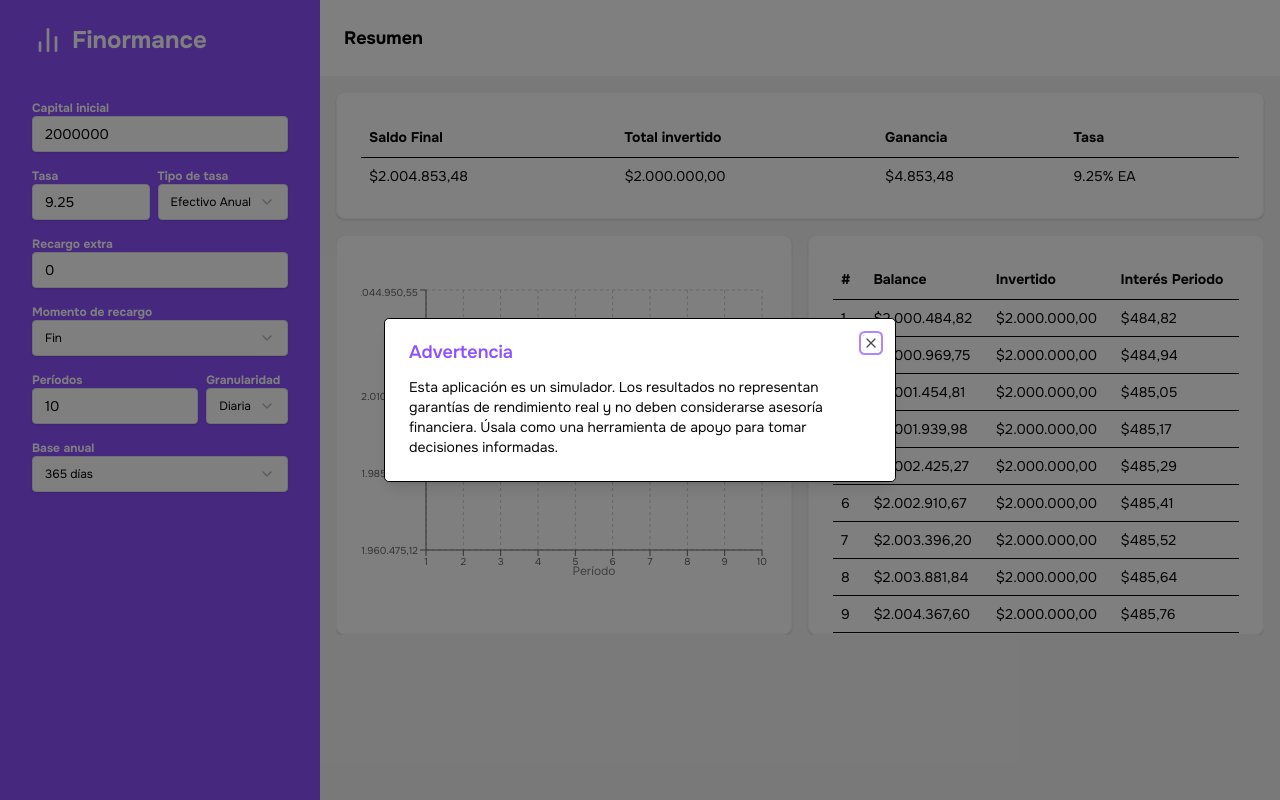
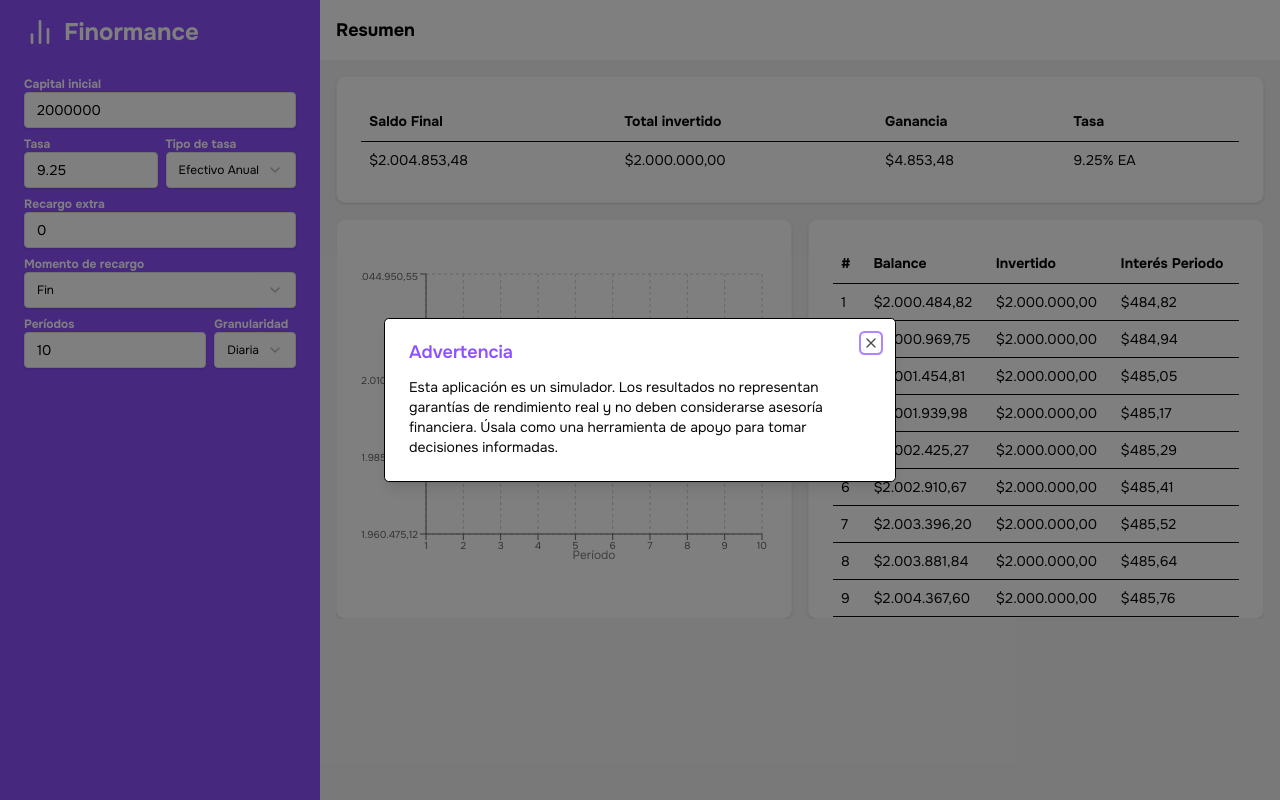
Before and after one commit to JuanLoaiza007/finormance, a Next.js app: page / in a window 1280 px wide. Built offline with nearby package versions, Linux system fonts and the light colour scheme.

Commit message:
feat: improve responsive

```diff
--- a/src/app/page.jsx
+++ b/src/app/page.jsx
@@ -35,8 +35,6 @@ export default function InvestmentCalculatorPage() {
       extraContribution,
       periods,
       rateType,
-      baseAnnual,
-      granulari,
       granularity,
       contributionTiming,
     } = parsed;
@@ -46,7 +44,7 @@ export default function InvestmentCalculatorPage() {
     const extra = parseNumber(extraContribution);
     const per = parseInt(periods) || 0;
     const freq = parseInt(nominalFreq) || 1;
-    const base = parseInt(baseAnnual) || 360;
+    const base = 365;
 
     const tea = computeEffectiveAnnual(rate, rateType, freq);
     const dailyRate = Math.pow(1 + tea, 1 / base) - 1;
@@ -99,14 +97,14 @@ export default function InvestmentCalculatorPage() {
   const summary = schedule.length ? schedule[schedule.length - 1] : {};
 
   return (
-    <main className="flex flex-col w-full h-full lg:h-screen md:flex-row bg-white">
-      <section className="flex flex-col w-full md:max-w-1/3 lg:max-w-3/12 pb-8 rounded-bl-4xl rounded-br-4xl md:rounded-bl-none md:rounded-br-none px-8 gap-1 bg-primary">
-        <div className="w-full py-6 flex flex-row gap-2 select-none justify-center md:justify-start text-background">
+    <main className="flex flex-col w-full h-full md:h-screen md:flex-row bg-white">
+      <section className="flex flex-col w-full md:max-w-1/3 lg:max-w-3/12 pb-8 rounded-bl-4xl rounded-br-4xl md:rounded-bl-none md:rounded-br-none px-10 md:px-6 gap-1 bg-primary h-full">
+        <div className="w-full pt-6 pb-2 md:pt-4 flex flex-row gap-2 select-none justify-center md:justify-start text-background">
           <ChartNoAxesColumn className="[&_svg]:size-1 size-8"></ChartNoAxesColumn>
           <h1 className="text-2xl font-bold ">{APP_NAME}</h1>
         </div>
         <CalculatorForm
-          className="md:pt-4 flex font-bold text-xs gap-2 md:gap-4 text-background"
+          className="md:pt-4 flex font-bold text-xs gap-1 md:gap-2 text-background"
           formData={formData}
           onChangeField={onChangeField}
           onSubmit={handleCalculate}
@@ -115,26 +113,32 @@ export default function InvestmentCalculatorPage() {
         />
       </section>
 
-      <section className="w-full flex flex-col bg-accent">
+      <section className="w-full flex flex-col  bg-accent overflow-hidden">
         {schedule.length > 0 && (
           <>
-            <div className="w-full flex  flex-row bg-white p-6 justify-between">
+            <div className="w-full flex  flex-row bg-white p-4 justify-between">
               <h2 className="text-lg font-bold">Resumen</h2>
               {/* <ModeToggle /> */}
             </div>
-            <div className="w-full flex flex-col md:overflow-y-auto gap-2 md:gap-4 pt-2 pb-4 p-2 md:p-4">
+            <div className="w-full h-full overflow-y-auto">
+              <div className="w-full flex flex-col overflow-y-auto gap-2 md:gap-4 pt-2 pb-4 p-2 md:p-4">
                 {/* Resumen */}
                 <SummarySection summary={summary} formData={formData} />
 
                 <div className="w-full flex flex-col lg:flex-row gap-2 md:gap-4 max-h-[80%] overflow-hidden">
                   {/* Gráfico */}
-                <BalanceChart className="w-full" height={300} data={schedule} />
+                  <BalanceChart
+                    className="w-full"
+                    height={300}
+                    data={schedule}
+                  />
 
                   {/* Tabla detalle */}
                   <ScheduleTable
                     data={schedule}
                     className="w-full flex text-xs md:text-sm"
                   />
+                </div>
               </div>
             </div>
           </>
--- a/src/components/features/calc/CalculatorForm.jsx
+++ b/src/components/features/calc/CalculatorForm.jsx
@@ -179,25 +179,6 @@ export function CalculatorForm({
           )}
         </div>
       </article>
-
-      <article className="flex flex-col">
-        <div>Base anual</div>
-        <Select
-          onValueChange={(val) => onChangeField("baseAnnual", val)}
-          defaultValue={formData.baseAnnual}
-        >
-          <SelectTrigger className={inputClass + " w-full"}>
-            <SelectValue />
-          </SelectTrigger>
-          <SelectContent>
-            <SelectItem value="360">360 días</SelectItem>
-            <SelectItem value="365">365 días</SelectItem>
-          </SelectContent>
-        </Select>
-        {errors.baseAnnual && (
-          <p className="text-xs text-red-600">{errors.baseAnnual}</p>
-        )}
-      </article>
     </section>
   );
 }
--- a/src/components/schemas/calculatorForm.js
+++ b/src/components/schemas/calculatorForm.js
@@ -27,15 +27,6 @@ export const calculatorSchema = z.object({
   contributionTiming: z.enum(["start", "end"], {
     errorMap: () => ({ message: "Momento inválido" }),
   }),
-  baseAnnual: z.preprocess(
-    (val) => (typeof val === "string" ? parseInt(val) : val),
-    z
-      .number()
-      .int()
-      .refine((n) => n === 360 || n === 365, {
-        message: "Base anual debe ser 360 o 365",
-      })
-  ),
   periods: z.preprocess(
     (val) => (typeof val === "string" ? parseInt(val) : val),
     z
@@ -55,7 +46,6 @@ export const initialCalculatorData = {
   nominalFreq: "12",
   extraContribution: "0",
   contributionTiming: "end",
-  baseAnnual: "365",
   periods: "10",
   granularity: "daily",
 };
```
Also changed, not shown: 1 other file (tests, documents, lock files or other folders). Lines whose indentation alone changed are shown as unchanged.
